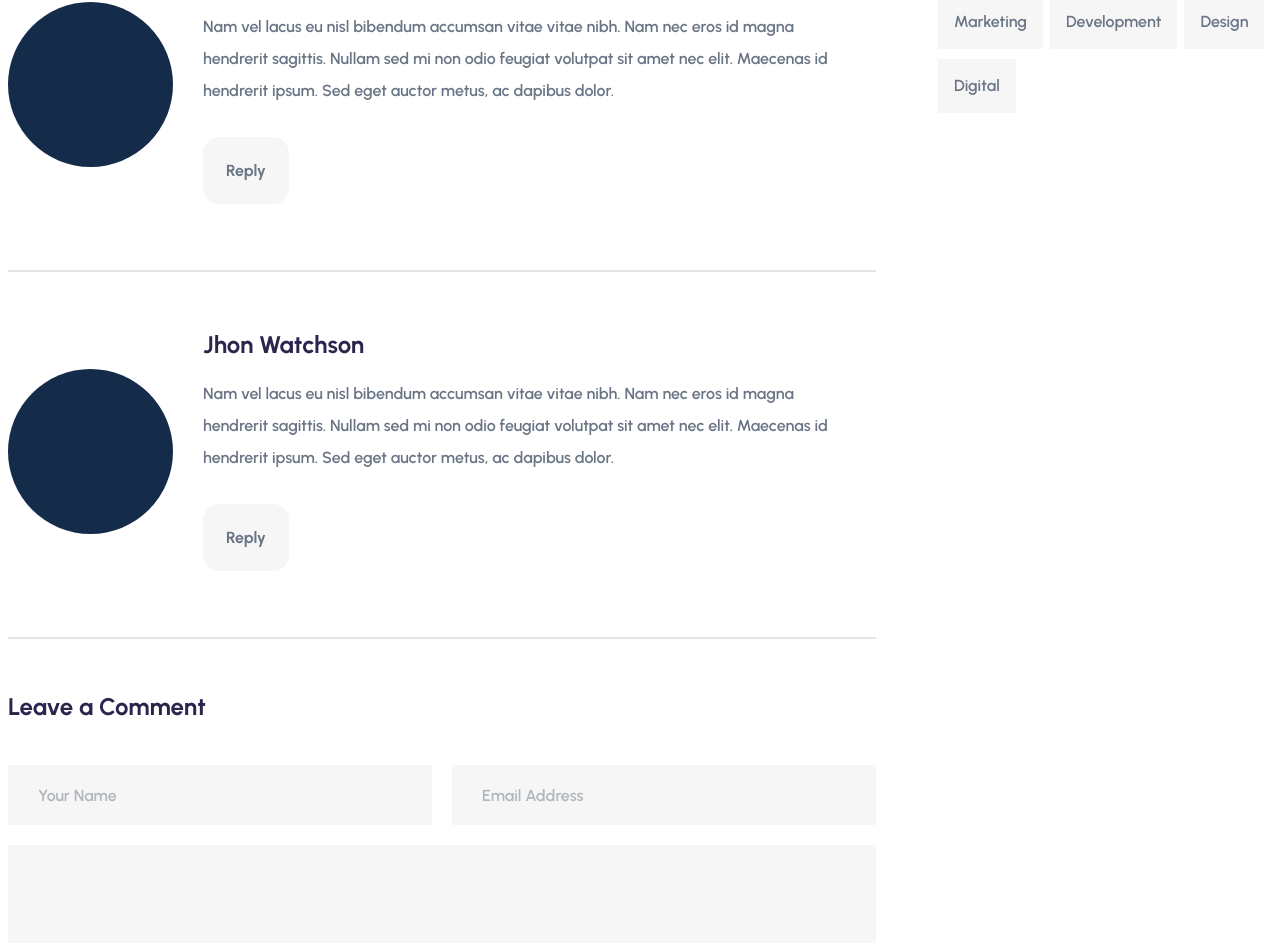
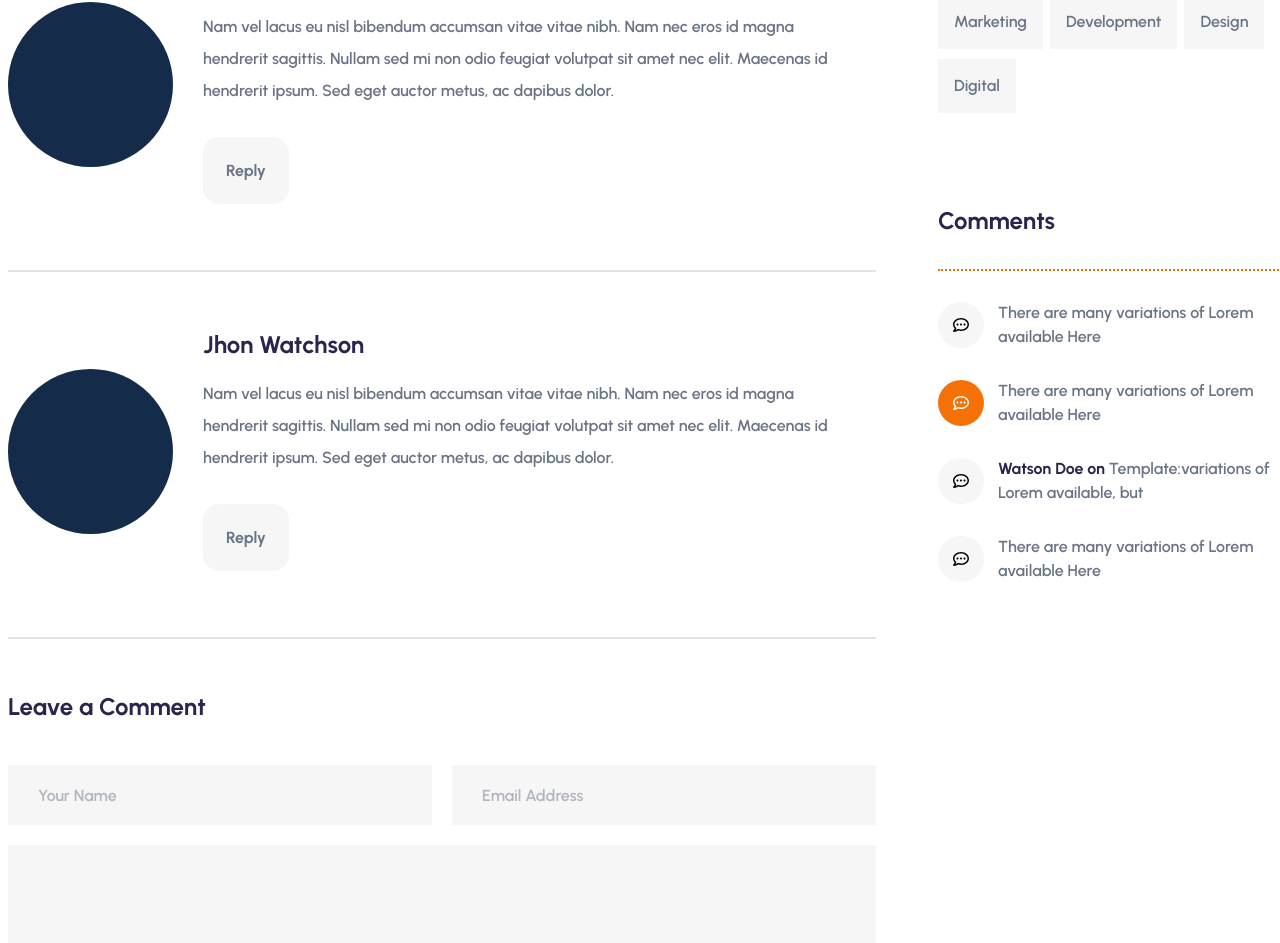
Before and after one commit to Mohammad-Nadil/ebt-eduact, a React (Vite) app: page /blog/1 in a window 1280 px wide. Shown: the part 1921-2864 px from the top of the page. Built offline with nearby package versions, Linux system fonts and the light colour scheme.

Commit message:
Add comments section to BlogDetails component with styled comment items

```diff
--- a/src/pages/BlogDetails.jsx
+++ b/src/pages/BlogDetails.jsx
@@ -2,7 +2,7 @@ import React from "react";
 import Container from "../components/Container";
 import { NavLink } from "react-router-dom";
 import { CiClock2, CiSearch } from "react-icons/ci";
-import {FaAngleDoubleRight, FaFacebookF, FaLinkedinIn, FaTwitter, FaYoutube } from "react-icons/fa";
+import {FaAngleDoubleRight, FaFacebookF, FaLinkedinIn, FaRegCommentDots, FaTwitter, FaYoutube } from "react-icons/fa";
 
 const BlogDetails = () => {
   return (
@@ -190,6 +190,28 @@ const BlogDetails = () => {
             </div>
 
             {/* Comments Part */}
+            <div className="p-[30px] bg-white rounded-2xl mt-[30px]">
+                <h1 className="mb-[30px] text-[24px] font-bold font-urbanist text-[#2A254D]">Comments</h1>
+                <div className="border-t-2 border-dotted border-[#F57005] pt-[30px]">
+                  <div className="flex gap-[14px] items-center mb-[30px]">
+                    <span className="bg-[#F6F6F6] p-[15px] rounded-full "><FaRegCommentDots /></span>
+                    <h2 className="text-[16px] text-[#697585] font-semibold font-urbanist">There are many variations of Lorem available Here</h2>
+                  </div>
+                  <div className="flex gap-[14px] items-center mb-[30px]">
+                    <span className="bg-[#F57005] p-[15px] text-white rounded-full "><FaRegCommentDots /></span>
+                    <h2 className="text-[16px] text-[#697585] font-semibold font-urbanist">There are many variations of Lorem available Here</h2>
+                  </div>
+                  <div className="flex gap-[14px] items-center mb-[30px]">
+                    <span className="bg-[#F6F6F6] p-[15px] rounded-full "><FaRegCommentDots /></span>
+                    <h2 className="text-[16px] text-[#697585] font-semibold font-urbanist"><span className="font-bold text-[#2A254D]">Watson Doe on</span> Template:variations of Lorem available, but</h2>
+                  </div>
+                  <div className="flex gap-[14px] items-center mb-[30px]">
+                    <span className="bg-[#F6F6F6] p-[15px] rounded-full
+                    "><FaRegCommentDots /></span>
+                    <h2 className="text-[16px] text-[#697585] font-semibold font-urbanist">There are many variations of Lorem available Here</h2>
+                  </div>
+                </div>
+            </div>
 
           </div>
         </div>
```
